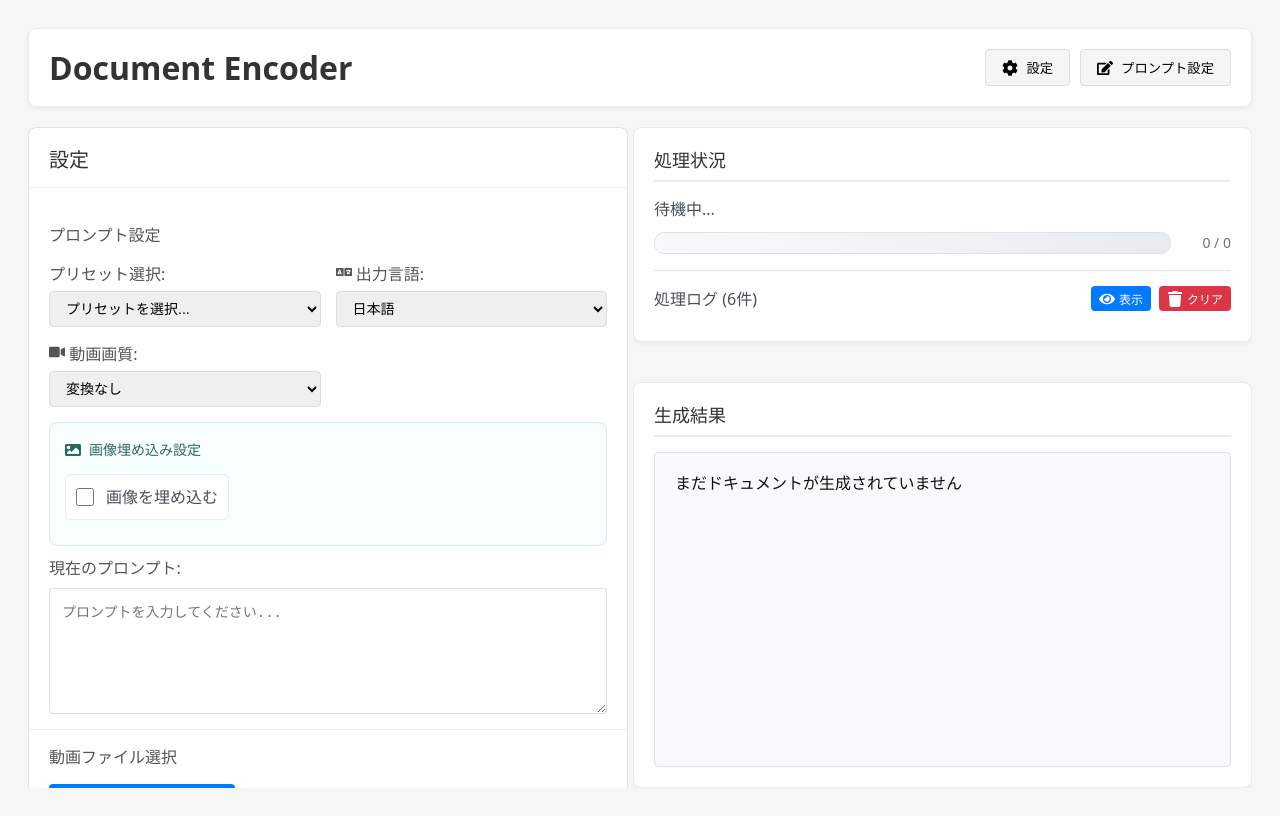
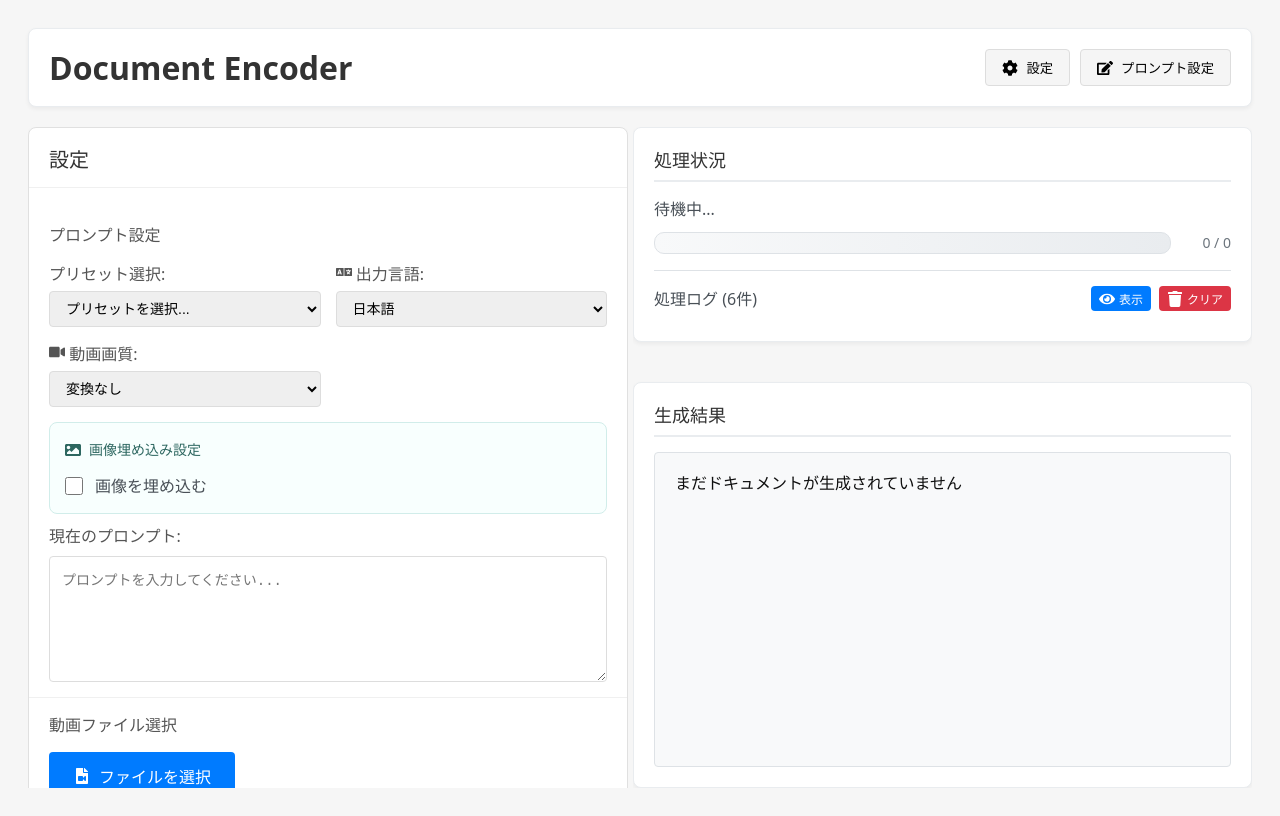
Before and after one commit to namazuchin/document_encoder, a React (Vite) app: page / in a window 1280 px wide. Built offline with nearby package versions, Linux system fonts and the light colour scheme.

Commit message:
App.cssに画像埋め込み設定用の新しいスタイルを追加し、チェックボックスグループや頻度設定のUIを改善しました。これにより、ユーザーが設定をより直感的に操作できるようになりました。

```diff
--- a/src/App.css
+++ b/src/App.css
@@ -376,6 +376,32 @@
   display: flex;
   align-items: center;
   gap: 20px;
+}
+
+.image-embed-controls .checkbox-group {
+  border: none;
+  background: transparent;
+  padding: 0;
+  margin: 0;
+}
+
+.image-embed-controls .frequency-setting {
+  display: flex;
+  align-items: center;
+  gap: 8px;
+  margin: 0;
+  padding: 0;
+}
+
+.image-embed-controls .frequency-setting label {
+  display: inline;
+  margin-bottom: 0;
+  white-space: nowrap;
+}
+
+.image-embed-controls .frequency-setting select {
+  width: auto;
+  min-width: 120px;
 }
 
 /* より具体的なセレクタで強制適用 */
```
